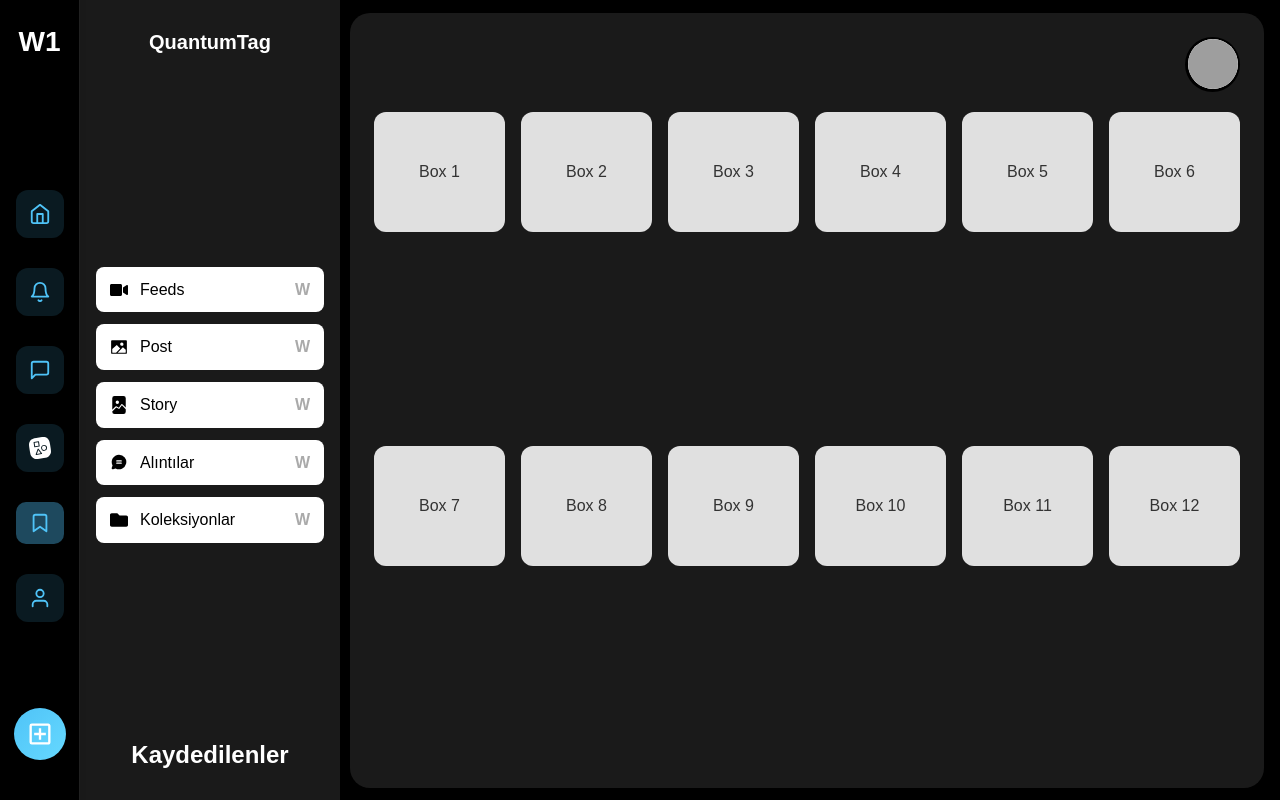
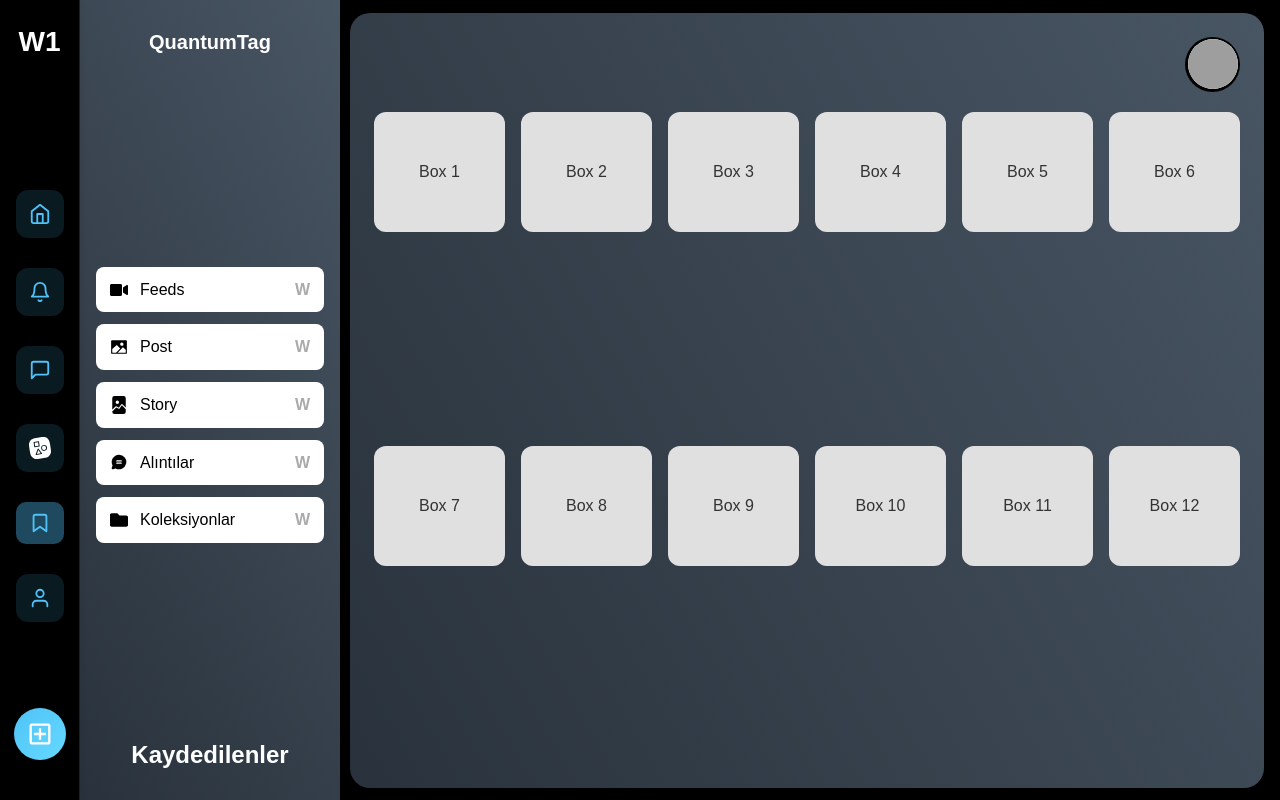
Before and after one commit to Furkan-ThecLifeN/W1, a React (Create React App) app: page /saved in a window 1280 px wide. Built offline with nearby package versions, Linux system fonts and the light colour scheme; grey boxes are pictures that could not be loaded.

Commit message:
Styles changed 2

```diff
--- a/src/components/AccountPage/AccountBox/AccountBox.module.css
+++ b/src/components/AccountPage/AccountBox/AccountBox.module.css
@@ -238,7 +238,6 @@
   justify-content: center;
   gap: 20px;
   flex-wrap: wrap;
-  border-bottom: 2px solid #e5e7eb;
   padding-bottom: 12px;
   width: 90%;
 }
--- a/src/components/AccountPage/Mobile/MobileProfile.module.css
+++ b/src/components/AccountPage/Mobile/MobileProfile.module.css
@@ -240,7 +240,6 @@
   position: sticky;
   top: 60px;
   z-index: 5;
-  border-bottom: 1px solid #e0e0e0;
 }
 
 .tab {
--- a/src/components/SavedPage/ContentDisplay/ContentDisplay.module.css
+++ b/src/components/SavedPage/ContentDisplay/ContentDisplay.module.css
@@ -1,6 +1,7 @@
 .contentContainer {
   width: 100%;
-  background: var(--secondary-bg);
+  background: var(--special-background03);
+  backdrop-filter: var(--backdrop-filter);
   border-radius: 20px;
   padding: 24px;
   flex-grow: 1;
--- a/src/components/SavedPage/SavedPanel/SavedPanel.module.css
+++ b/src/components/SavedPage/SavedPanel/SavedPanel.module.css
@@ -9,8 +9,10 @@
 }
 
 .panelContainer {
-  background: var(--secondary-bg);
+  background: var(--special-background03);
   width: 260px;
+  backdrop-filter: var(--backdrop-filter);
+
   height: 100vh;
   padding: var(--spacing);
   display: flex;
--- a/src/pages/home/HomePage.module.css
+++ b/src/pages/home/HomePage.module.css
@@ -29,15 +29,7 @@
 }
 
 /* Üst alan */
-.header {
-  display: flex;
-  justify-content: center;
-  align-items: center;
-  padding-bottom: 12px;
-  border-bottom: 1px solid var(--dark-gray);
-  margin-bottom: 20px;
-  width: 100%;
-}
+
 
 /* Top Center Logo */
 
@@ -47,7 +39,8 @@
   justify-content: center;
   align-items: center;
   padding: 12px 0;
-  border-bottom: 1px solid var(--dark-gray);
+  padding-bottom: 12px;
+  margin-bottom: 20px;
   position: relative;
   z-index: 10;
 }
@@ -89,7 +82,8 @@
 }
 
 @keyframes pulseGlow {
-  0%, 100% {
+  0%,
+  100% {
     opacity: 0.3;
     text-shadow: 0 0 10px var(--color-blue), 0 0 20px var(--color-blue),
       0 0 30px #81d4fa;
@@ -99,7 +93,6 @@
     text-shadow: 0 0 30px #81d4fa, 0 0 60px #4fc3f7, 0 0 90px #b3e5fc;
   }
 }
-
 
 /* İçerik akışı */
 .feed {
@@ -127,7 +120,7 @@
 }
 
 @media (max-width: 1024px) {
-   .mainContent {
+  .mainContent {
     margin-left: 0;
     margin-right: 0;
     height: 100vh;
```
